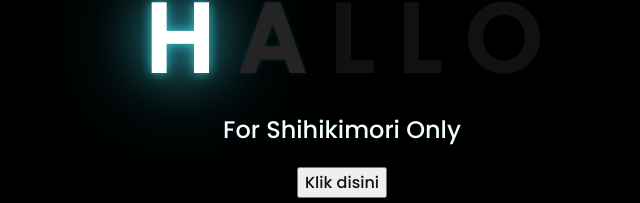
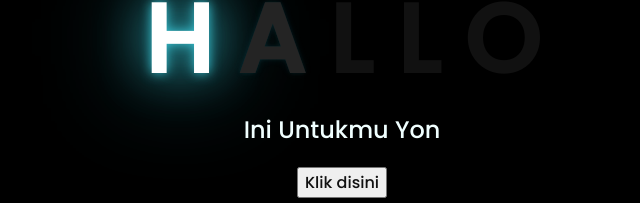
Before and after one commit to FikriLucifer/flower, a plain HTML site: page index.html in a window 1280 px wide. Shown: the part 326-529 px from the top of the page, without its empty margins (306-946 px from the left). Drawn offline with Linux system fonts and the light colour scheme.

Commit message:
Update index.html

```diff
--- a/index.html
+++ b/index.html
@@ -18,7 +18,7 @@
         <span>O</span>
     </div>
     <div class="description">
-        <span>For Shihikimori Only</span>
+        <span>Ini Untukmu Yon</span>
     </div>
     <div class="button">
         <button>
```
